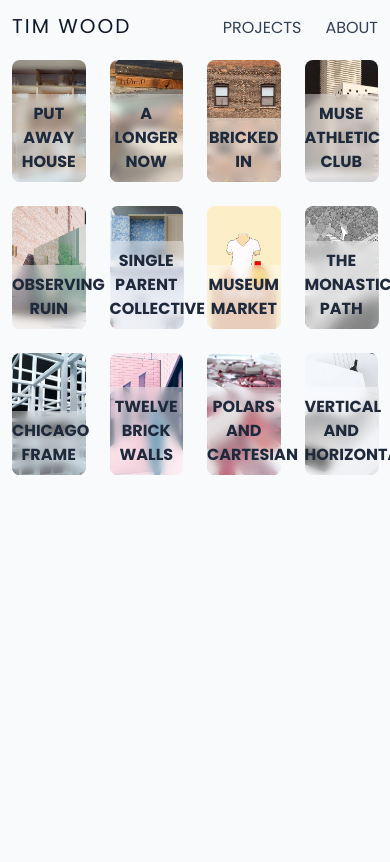
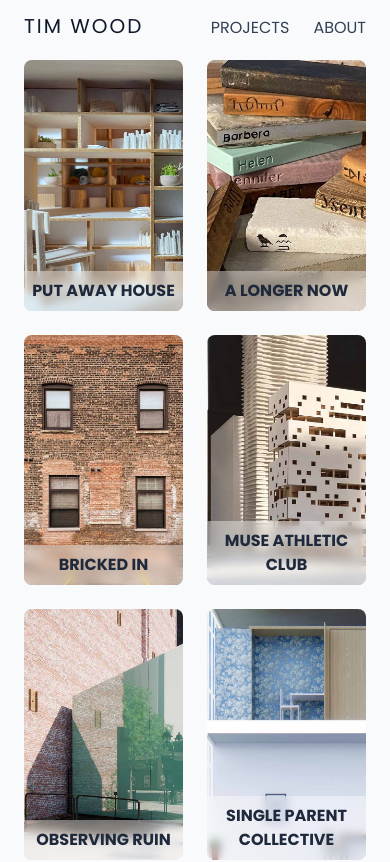
Before and after one commit to timrwood/portfolio, a SvelteKit app: page /projects in a window 390 px wide. Shown: the top 862 px of the page. Built offline with nearby package versions, Linux system fonts and the light colour scheme.

Commit message:
Mobile layout

```diff
--- a/src/lib/projects/Video.svelte
+++ b/src/lib/projects/Video.svelte
@@ -3,7 +3,7 @@
 </script>
 
 <div class="m-[0_-50vw] w-[100vw] relative left-1/2 right-1/2 bg-slate-900 py-24">
-  <div class="container mx-auto">
+  <div class="xl:container mx-auto">
     <div class="aspect-video relative">
       <iframe
         class="absolute inset-0 w-full h-full"
--- a/src/routes/+layout.svelte
+++ b/src/routes/+layout.svelte
@@ -3,7 +3,9 @@
 </script>
 
 <div class="fixed inset-x-0 z-10 bg-slate-50/80 backdrop-blur-sm">
-  <nav class="container mx-auto flex justify-between uppercase leading-8 hover:text-slate-900">
+  <nav
+    class="xl:container mx-auto flex justify-between px-3 uppercase leading-8 hover:text-slate-900"
+  >
     <a href="/" class="text-xl p-3 tracking-widest">Tim Wood</a>
     <div class="shrink flex text-l text-slate-700">
       <a href="/projects" class="p-3">Projects</a>
@@ -12,6 +14,6 @@
   </nav>
 </div>
 
-<div class="container mx-auto pt-12">
+<div class="xl:container mx-auto pt-12 pb-24 px-3">
   <slot />
 </div>
--- a/src/routes/projects/+layout.svelte
+++ /dev/null
@@ -1 +0,0 @@
-<slot />
--- a/src/routes/projects/+page.svelte
+++ b/src/routes/projects/+page.svelte
@@ -4,7 +4,10 @@
 
 <div class="flex flex-wrap">
   {#each data.projects as project}
-    <a href="/projects/{project.slug}" class="p-3 w-1/4 aspect-portrait relative group">
+    <a
+      href="/projects/{project.slug}"
+      class="p-3 w-1/2 sm:w-1/3 lg:w-1/4 aspect-portrait relative group"
+    >
       <img
         src={project.image}
         alt="Full Bleed"
--- a/src/routes/projects/put-away-house/PlanAndImages.svelte
+++ b/src/routes/projects/put-away-house/PlanAndImages.svelte
@@ -12,7 +12,7 @@
   class="m-[0_-50vw] w-[100vw] relative left-1/2 right-1/2 py-12 bg-[#8DA582] border-b-4 border-slate-50"
   style="background-color:#8DA582"
 >
-  <div class="container mx-auto">
+  <div class="xl:container mx-auto px-3">
     <div class="grid grid-cols-[4fr_3fr_3fr] grid-rows-4 gap-x-12 place-items-center">
       <img src={plan} alt="Full Bleed" class="row-span-4 col-span-1" />
       <img src={photo1} alt="Full Bleed" class="row-span-1 col-start-2 col-span-1" />
```
